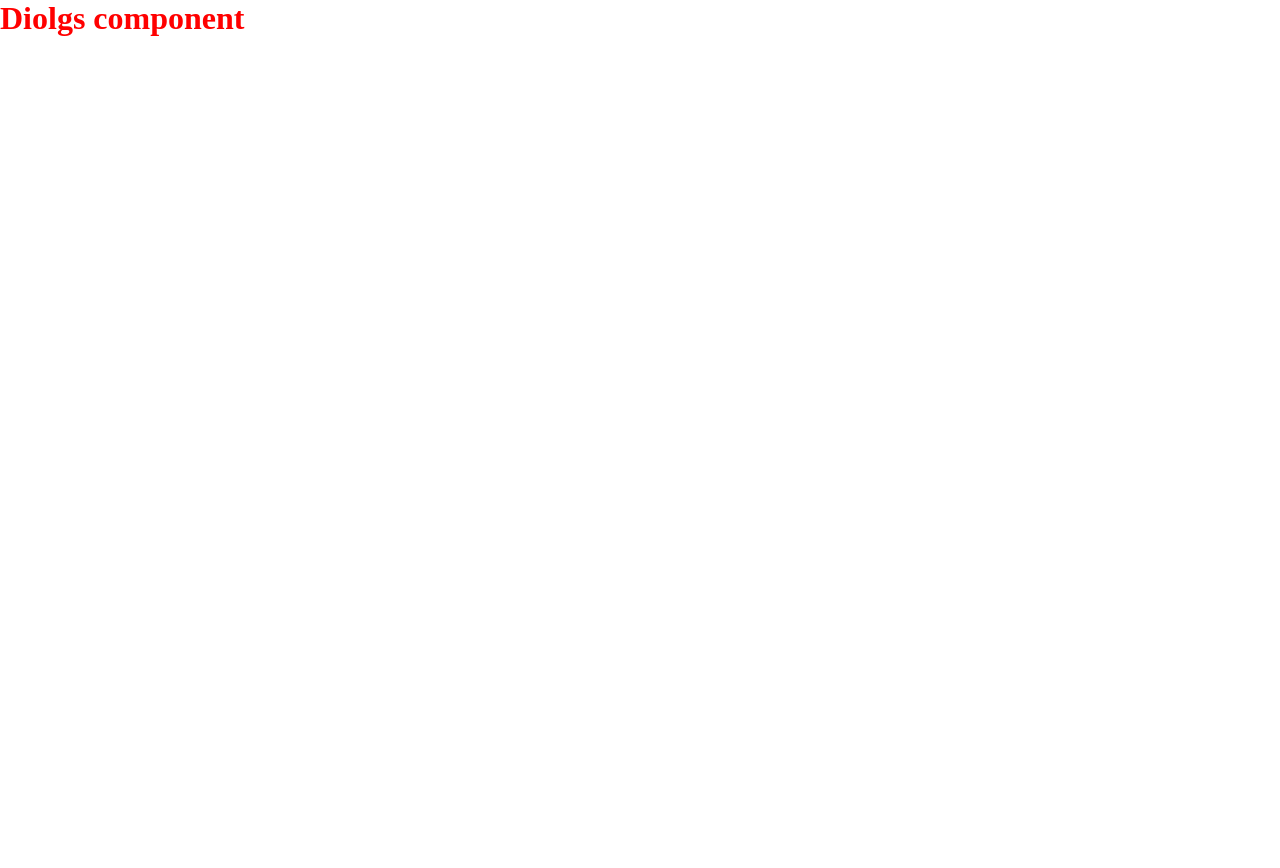
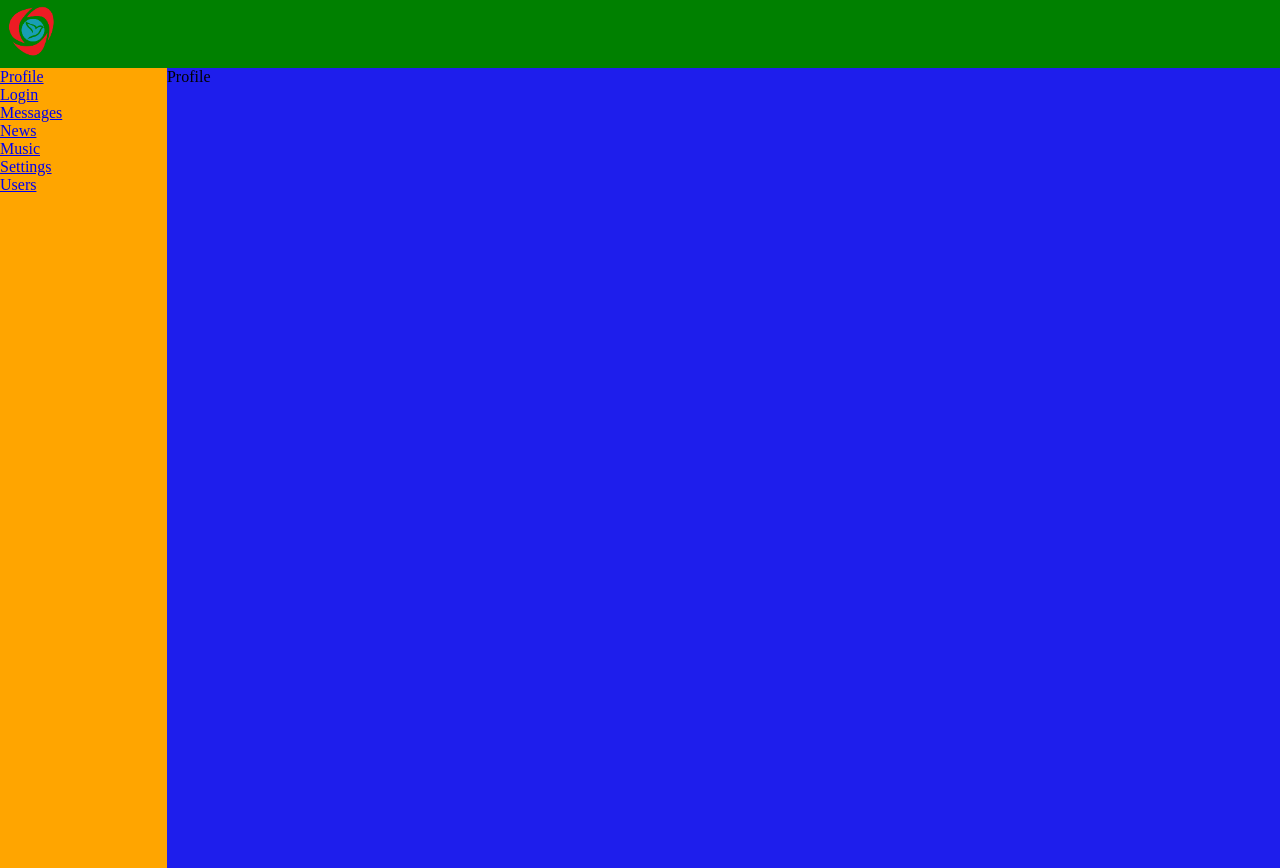
Before and after one commit to albertshkhyan/group-6-social-network, a React (Create React App) app: page / in a window 1280 px wide. Before the commit the page ends 800 px from the top, so only its background shows below. Built offline with nearby package versions, Linux system fonts and the light colour scheme.

Commit message:
create teplate

```diff
--- a/package.json
+++ b/package.json
@@ -8,6 +8,7 @@
     "@testing-library/user-event": "^7.1.2",
     "react": "^16.13.1",
     "react-dom": "^16.13.1",
+    "react-router-dom": "^5.2.0",
     "react-scripts": "3.4.1"
   },
   "scripts": {
--- a/src/App.css
+++ b/src/App.css
@@ -2,3 +2,63 @@
     margin: 0;
     padding: 0;
 }
+.main {
+    width: 100%;
+
+    background: rgb(30, 30, 236);
+}
+
+.flexible {
+    display: flex;
+  }
+  .flexible.horizontal {
+    flex-direction: row;
+  }
+  .flexible.vertical {
+    flex-direction: column;
+  }
+  .flexible.vertical-reverse {
+    flex-direction: column-reverse;
+  }
+  .flexible.jStart {
+    justify-content: flex-start;
+  }
+  .flexible.jEnd {
+    justify-content: flex-end;
+  }
+  .flexible.jCenter {
+    justify-content: center;
+  }
+  .flexible.jAround {
+    justify-content: space-around;
+  }
+  .flexible.jBetween {
+    justify-content: space-between;
+  }
+  .flexible.aStart {
+    align-items: flex-start;
+  }
+  .flexible.aEnd {
+    align-items: flex-end;
+  }
+  .flexible.aCenter {
+    align-items: center;
+  }
+  .flexible.wrap {
+    flex-wrap: wrap;
+  }
+  .flexible.noWrap {
+    flex-wrap: nowrap;
+  }
+  .flexible.grow {
+    flex-grow: 1;
+  }
+  .flexible.noGrow {
+    flex-grow: 0;
+  }
+  .flexible.shrink {
+    flex-shrink: 1;
+  }
+  .flexible.noShrink {
+    flex-shrink: 0;
+  }
--- a/src/App.js
+++ b/src/App.js
@@ -1,34 +1,34 @@
 import React from "react";
-
+import Header from "./Header/Header";
 import "./App.css";//👍
 import "./media.css";
+import Dashboard from './Dashboard/Dashboard';
+import Profile from "./Profile/Profile";
 
-
-import Dialogs from "./Dialogs/Dialogs";
-
-
-// function Header(props) {
-//   return (
-//     <header className="Header">
-//       <img src="" alt="" />
-//       <ul>
-//         <li><a href="#s"></a></li>
-//         <li><a href="#s"></a></li>
-//         <li><a href="#s"></a></li>
-//         <li><a href="#s"></a></li>
-//         <li><a href="#s"></a></li>
-//       </ul>
-//     </header>)
-// }
 
 function App(props) {
   return (
     <div className="App">
-      {/* <Header>Hello</Header> */}
-      {/* <Header /> */}
-      {/* <main></main> */}
-      {/* <footer></footer> */}
-      <Dialogs />
+      <Header />
+
+      <div className="flexible">
+        <Dashboard />
+        {/* <Dialogs /> */}
+        <main className="main">
+        <Profile />
+          {
+            // if(url === "Profile") {
+            //   <Profile />
+
+            // }
+            // else if(url === "Settings" {
+            //   <Settings />
+
+            // })
+          }
+        </main>
+      </div>
+
     </div>
   )
 }
--- /dev/null
+++ b/src/Dashboard/Dashboard.jsx
@@ -0,0 +1,23 @@
+import React from "react";
+
+import "./style.css";
+
+
+const Dashboard = (props) => {
+  return (
+    <div className="Dashboard">
+        <nav>
+            <ul>
+                <li><a href="#Profile">Profile</a></li>
+                <li><a href="#Login">Login</a></li>
+                <li><a href="#Messages">Messages</a></li>
+                <li><a href="#News">News</a></li>
+                <li><a href="#Music">Music</a></li>
+                <li><a href="#Settings">Settings</a></li>
+                <li><a href="#Users">Users</a></li>
+            </ul>
+        </nav>
+    </div>
+  );
+};
+export default Dashboard;
--- /dev/null
+++ b/src/Dashboard/style.css
@@ -0,0 +1,5 @@
+.Dashboard {
+    width: 15%;
+    height: 100vh;
+    background: orange;
+}
--- /dev/null
+++ b/src/Header/Header.jsx
@@ -0,0 +1,17 @@
+import React from "react";
+
+import logoHeader from "../assets/Oikya_Front_Logo.png";
+
+import "./style.css";
+
+
+const Header = (props) => {
+  return (
+    <div className="Header">
+      <div className="imageContainer">
+        <img src={logoHeader} alt={logoHeader} />
+      </div>
+    </div>
+  );
+};
+export default Header;
--- /dev/null
+++ b/src/Header/style.css
@@ -0,0 +1,9 @@
+.Header {
+    background: green;
+}
+.imageContainer {
+    width: 5%;
+}
+.imageContainer img {
+    width: 100%;
+}
```
Also changed, not shown: src/Dialogs/Message/Message.jsx (added, +11 -0 lines), src/Profile/MyPosts/MyPosts.jsx (added, +10 -0 lines), src/Profile/MyPosts/Post.jsx (added, +10 -0 lines), src/Profile/ProfileInfo.jsx (added, +10 -0 lines), src/assets/Oikya_Front_Logo.png (added), 1 other file (tests, documents, lock files or other folders).
